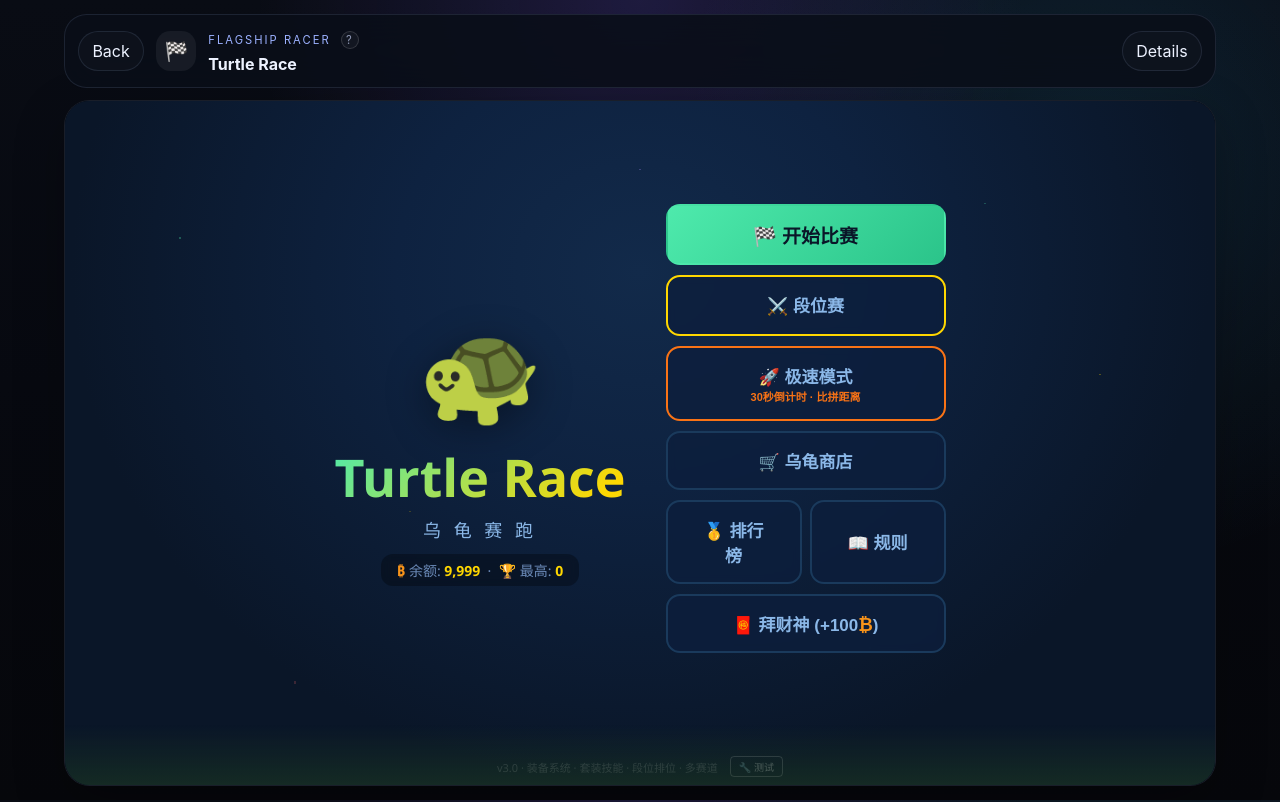
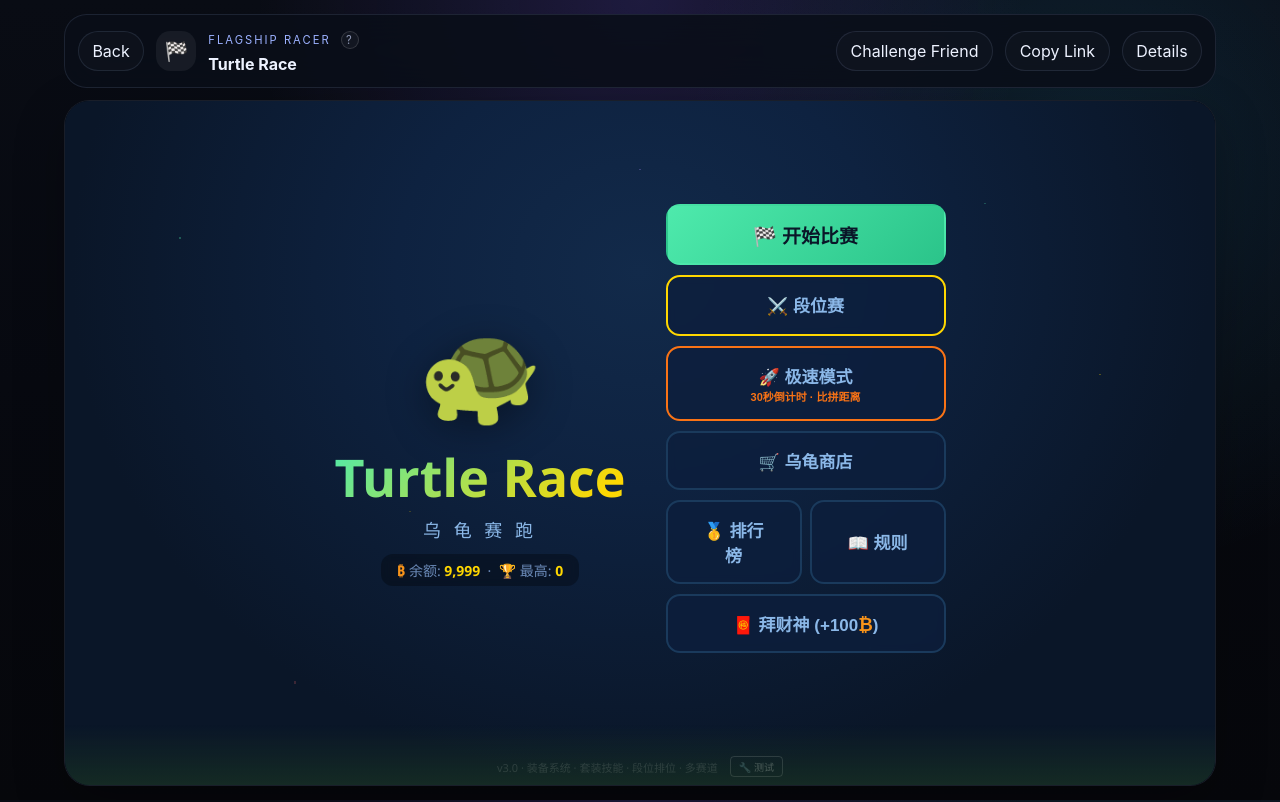
Before and after one commit to wubin-garra/Telegram-Mini-Apps, a Next.js app: page /play/turtle-race in a window 1280 px wide. Built offline with nearby package versions, Linux system fonts and the light colour scheme.

Commit message:
Add Telegram share actions

```diff
--- a/eslint.config.mjs
+++ b/eslint.config.mjs
@@ -9,6 +9,7 @@ const eslintConfig = defineConfig([
   globalIgnores([
     // Default ignores of eslint-config-next:
     ".next/**",
+    ".vercel/**",
     "out/**",
     "build/**",
     "next-env.d.ts",
--- a/src/app/games/[slug]/page.tsx
+++ b/src/app/games/[slug]/page.tsx
@@ -1,6 +1,7 @@
 import Link from "next/link";
 import { notFound } from "next/navigation";
 import { AppNav } from "@/components/app-nav";
+import { CopyLinkButton, ShareLinkButton } from "@/components/share-link-button";
 import { TelegramShell } from "@/components/telegram-shell";
 import { Tooltip } from "@/components/tooltip";
 import { games, getGame } from "@/lib/games";
@@ -90,9 +91,13 @@ export default async function GameDetailPage({ params }: GameDetailPageProps) {
             <Link className="button button--primary" href={`/play/${game.slug}`}>
               Play now
             </Link>
-            <button className="button button--ghost" type="button">
-              Share soon
-            </button>
+            <ShareLinkButton
+              slug={game.slug}
+              title={game.title}
+              challenge={game.challenge}
+              label="Challenge Friend"
+            />
+            <CopyLinkButton slug={game.slug} />
           </div>
         </section>
 
--- a/src/app/play/[slug]/page.tsx
+++ b/src/app/play/[slug]/page.tsx
@@ -1,5 +1,6 @@
 import Link from "next/link";
 import { notFound } from "next/navigation";
+import { CopyLinkButton, ShareLinkButton } from "@/components/share-link-button";
 import { Tooltip } from "@/components/tooltip";
 import { games, getGame } from "@/lib/games";
 
@@ -54,6 +55,14 @@ export default async function PlayPage({ params }: PlayPageProps) {
           </div>
         </div>
         <div className="play-header__right">
+          <ShareLinkButton
+            slug={game.slug}
+            title={game.title}
+            challenge={game.challenge}
+            label="Challenge Friend"
+            className="button button--ghost button--compact"
+          />
+          <CopyLinkButton slug={game.slug} className="button button--ghost button--compact" />
           <Link href={`/games/${game.slug}`} className="button button--ghost button--compact">
             Details
           </Link>
--- a/src/components/game-card.tsx
+++ b/src/components/game-card.tsx
@@ -1,5 +1,6 @@
 import Link from "next/link";
 import type { ArcadeGame } from "@/lib/games";
+import { CopyLinkButton, ShareLinkButton } from "@/components/share-link-button";
 import { Tooltip } from "@/components/tooltip";
 
 type GameCardProps = {
@@ -52,6 +53,14 @@ export function GameCard({ game, priority = false }: GameCardProps) {
         <Link className="button button--primary" href={`/play/${game.slug}`}>
           Play
         </Link>
+        <ShareLinkButton
+          slug={game.slug}
+          title={game.title}
+          challenge={game.challenge}
+          className="button button--ghost button--compact"
+          label="Share"
+        />
+        <CopyLinkButton slug={game.slug} className="button button--ghost button--compact" />
         <Link className="button button--ghost" href={`/games/${game.slug}`}>
           Details
         </Link>
--- /dev/null
+++ b/src/components/share-link-button.tsx
@@ -0,0 +1,110 @@
+"use client";
+
+import { useState } from "react";
+import {
+  buildGameShareText,
+  buildTelegramShareLink,
+  getGameTelegramLink,
+} from "@/lib/bot-links";
+import { getTelegramWebApp } from "@/lib/telegram";
+
+type ShareLinkButtonProps = {
+  slug: string;
+  title: string;
+  challenge: string;
+  label?: string;
+  className?: string;
+};
+
+type CopyLinkButtonProps = {
+  slug: string;
+  className?: string;
+};
+
+export function ShareLinkButton({
+  slug,
+  title,
+  challenge,
+  label = "Share",
+  className = "button button--ghost",
+}: ShareLinkButtonProps) {
+  const [isOpening, setIsOpening] = useState(false);
+  const deepLink = getGameTelegramLink(slug);
+
+  async function handleShare() {
+    if (!deepLink) return;
+
+    const text = buildGameShareText(title, challenge);
+    const shareUrl = buildTelegramShareLink({
+      url: deepLink,
+      text,
+    });
+    const webApp = getTelegramWebApp();
+    setIsOpening(true);
+
+    try {
+      if (navigator.share) {
+        try {
+          await navigator.share({
+            title,
+            text,
+            url: deepLink,
+          });
+          return;
+        } catch {
+          // Fall back to Telegram share if the native share sheet is canceled or unavailable.
+        }
+      }
+
+      if (webApp?.openTelegramLink) {
+        webApp.openTelegramLink(shareUrl);
+        return;
+      }
+
+      window.open(shareUrl, "_blank", "noopener,noreferrer");
+    } finally {
+      setIsOpening(false);
+    }
+  }
+
+  return (
+    <button
+      type="button"
+      className={className}
+      onClick={() => {
+        handleShare().catch(() => undefined);
+      }}
+      disabled={!deepLink || isOpening}
+    >
+      {isOpening ? "Opening..." : label}
+    </button>
+  );
+}
+
+export function CopyLinkButton({
+  slug,
+  className = "button button--ghost",
+}: CopyLinkButtonProps) {
+  const [copied, setCopied] = useState(false);
+  const deepLink = getGameTelegramLink(slug);
+
+  async function handleCopy() {
+    if (!deepLink) return;
+    await navigator.clipboard.writeText(deepLink);
+    setCopied(true);
+    window.setTimeout(() => setCopied(false), 1800);
+  }
+
+  return (
+    <button
+      type="button"
+      className={className}
+      onClick={() => {
+        handleCopy().catch(() => undefined);
+      }}
+      disabled={!deepLink}
+    >
+      {copied ? "Copied" : "Copy Link"}
+    </button>
+  );
+}
--- a/src/lib/bot-links.ts
+++ b/src/lib/bot-links.ts
@@ -2,6 +2,12 @@ import { resolveStartParamRoute } from "@/lib/startapp";
 
 export const telegramBotUsername =
   process.env.NEXT_PUBLIC_TELEGRAM_BOT_USERNAME ?? "";
+
+const gameStartParams = {
+  "turtle-race": "game_turtle",
+  "merge-turtle": "game_merge",
+  "street-basketball": "game_basketball",
+} as const;
 
 export function hasTelegramBotConfig() {
   return telegramBotUsername.length > 0;
@@ -16,22 +22,27 @@ export function buildMainMiniAppLink(startParam?: string) {
 }
 
 export function getGameStartParam(slug: string) {
-  switch (slug) {
-    case "turtle-race":
-      return "game_turtle";
-    case "merge-turtle":
-      return "game_merge";
-    case "street-basketball":
-      return "game_basketball";
-    default:
-      return null;
-  }
+  return gameStartParams[slug as keyof typeof gameStartParams] ?? null;
 }
 
 export function getGameTelegramLink(slug: string) {
   const startParam = getGameStartParam(slug);
   if (!startParam) return null;
   return buildMainMiniAppLink(startParam);
+}
+
+export function buildTelegramShareLink({
+  url,
+  text,
+}: {
+  url: string;
+  text: string;
+}) {
+  return `https://t.me/share/url?url=${encodeURIComponent(url)}&text=${encodeURIComponent(text)}`;
+}
+
+export function buildGameShareText(title: string, challenge: string) {
+  return `${title}: ${challenge}`;
 }
 
 export function getBotEntryMap() {
--- a/src/lib/telegram.ts
+++ b/src/lib/telegram.ts
@@ -38,6 +38,7 @@ export type TelegramWebApp = {
   setHeaderColor?: (color: string) => void;
   setBackgroundColor?: (color: string) => void;
   enableClosingConfirmation?: () => void;
+  openTelegramLink?: (url: string) => void;
   onEvent?: (eventType: string, eventHandler: () => void) => void;
   offEvent?: (eventType: string, eventHandler: () => void) => void;
   themeParams?: TelegramThemeParams;
```
